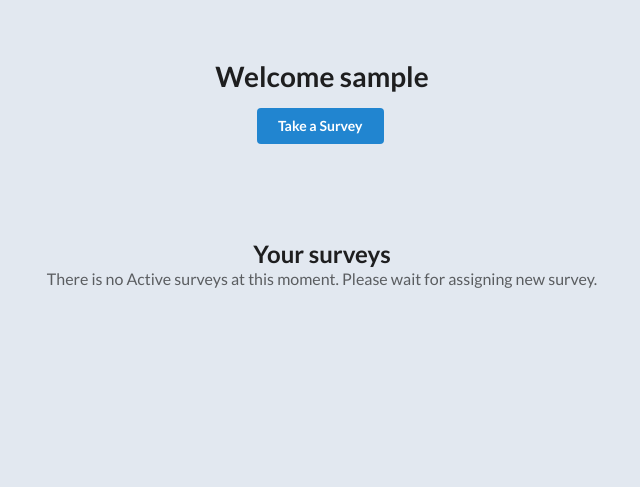
After one commit to imranasq/Survey-Application, a Django app: page /surveys_list/ in a window 1280 px wide. The commit adds this page. Shown: the top 487 px of the page, without its empty margins (318-958 px from the left). Run offline with Django 3.2, Linux system fonts and the light colour scheme; the visitor is signed in with stand-in values (Sample User, id 1); data that the repository does not hold is empty; some libraries are stand-ins or nearby versions.

Commit message:
view customer survey list based on active status created

```diff
--- a/surveys/urls.py
+++ b/surveys/urls.py
@@ -1,5 +1,5 @@
 from django.urls import path
-from .views import SurveyListView, SurveyCreateView, edit_survey, delete_survey, question_create, option_create
+from .views import SurveyListView, SurveyCreateView, edit_survey, delete_survey, question_create, option_create, start_survey, active_survey_list
 
 urlpatterns = [
     path("surveys/", SurveyListView.as_view(), name="survey-list"),
@@ -8,4 +8,6 @@ urlpatterns = [
     path("surveys/<int:pk>/delete/", delete_survey, name="survey-delete"),
     path("surveys/<int:pk>/question/", question_create, name="survey-question-create"),
     path("surveys/<int:survey_pk>/question/<int:question_pk>/option/",option_create, name="survey-option-create"),
+    path("surveys_list/", active_survey_list, name="active-survey"),
+    path("surveys/<int:pk>/start/", start_survey, name="survey-start"),
 ]
--- a/surveys/views.py
+++ b/surveys/views.py
@@ -1,7 +1,7 @@
 from django.shortcuts import render, redirect, get_object_or_404
 from django.contrib.auth.decorators import login_required
 from django.urls import reverse_lazy, reverse
-from .models import Survey, Question
+from .models import Response, Survey, Question
 from django.http import Http404
 from .forms import SurveyForm, QuestionForm, OptionForm
 from django.views.generic import ListView, CreateView
@@ -28,7 +28,6 @@ class SurveyCreateView(CreateView):
 
     def form_valid(self, form):
         form.instance.creator = self.request.user
-        form.instance.is_active=True
         return super(SurveyCreateView, self).form_valid(form)
 
     def get_success_url(self):
@@ -115,3 +114,22 @@ def option_create(request, survey_pk, question_pk):
         "form": form
     }
     return render(request, "survey/create-options.html", context)
+
+@login_required
+def active_survey_list(request):
+    surveys = Survey.objects.filter(is_active=True)
+    context={
+        "surveys": surveys
+    }
+    return render(request, "survey/active-survey-list.html", context)
+
+@login_required
+def start_survey(request, pk):
+    survey = get_object_or_404(Survey, pk=pk, is_active=True)
+    if request.method == "POST":
+        response = Response.objects.create(survey=survey)
+        return redirect("survey-submit", survey_pk=pk, response_pk=response.pk)
+    context={
+        "survey": survey
+    }
+    return render(request, "survey/start-survey.html", context)
--- /dev/null
+++ b/templates/survey/active-survey-list.html
@@ -0,0 +1,44 @@
+{% extends "../base.html" %}
+
+
+{% block body %}
+<div class="ui center aligned basic very padded segment">
+    <h1 class="ui header">Welcome {{ request.user.username }}</h1>
+        <div class="ui primary button">Take a Survey</div>
+</div>
+<div class="ui center aligned basic very padded segment">
+    {% if surveys %}
+    <h2 class="ui header">Active Surveys List</h2>
+    <table class="ui celled table">
+        <thead>
+            <tr>
+                <th>Title</th>
+                <th>Created At</th>
+                <th>Actions</th>
+            </tr>
+        </thead>
+        <tbody>
+            {% for survey in surveys %}
+            <tr>
+                <td>{{ survey.title }}</td>
+                <td>{{ survey.created_at }}</td>
+                <td>
+                    {% if survey.is_active %}
+                    <a href="{% url 'survey-start' survey.pk %}">
+                        <div class="ui button">Take a tour</div>
+                    </a>
+                    {% else %}
+                    {% endif %}
+                </td>
+            </tr>
+            {% endfor %}
+        </tbody>
+    </table>
+    {% else %}
+    <h2 class="ui header">Your surveys
+        <div class="sub header">There is no Active surveys at this moment. Please wait for assigning new survey.</div>
+    </h2>
+    {% endif %}
+
+</div>
+{% endblock %}
--- a/templates/survey/edit-survey.html
+++ b/templates/survey/edit-survey.html
@@ -25,6 +25,10 @@
         </a>
         {% if questions|length > 0 %}
         <div class="ui divider"></div>
+        <form style="display: inline-block;" method="post">
+            {% csrf_token %}
+            <button type="submit" class="ui primary button">Activate survey</button>
+        </form>
         <a href="{% url 'survey-list' %}">
             <div class="ui button">Back</div>
         </a>
--- a/templates/user/customer-panel.html
+++ b/templates/user/customer-panel.html
@@ -51,7 +51,7 @@
                                     <h6 class="mb-0">Take your Surveys </h6>
                                   </div>
                                 <div class="col-sm-9 text-secondary">
-                                    <a href="#"><input type="submit" class="btn btn-primary" value="Survey List"></a>
+                                    <a href="{% url 'active-survey' %}"><input type="submit" class="btn btn-primary" value="Survey List"></a>
                                 </div>
                               </div>
                               </div>
```
Also changed, not shown: surveys/forms.py (+8 -0 lines), templates/survey/start-survey.html (added, +13 -0 lines).
